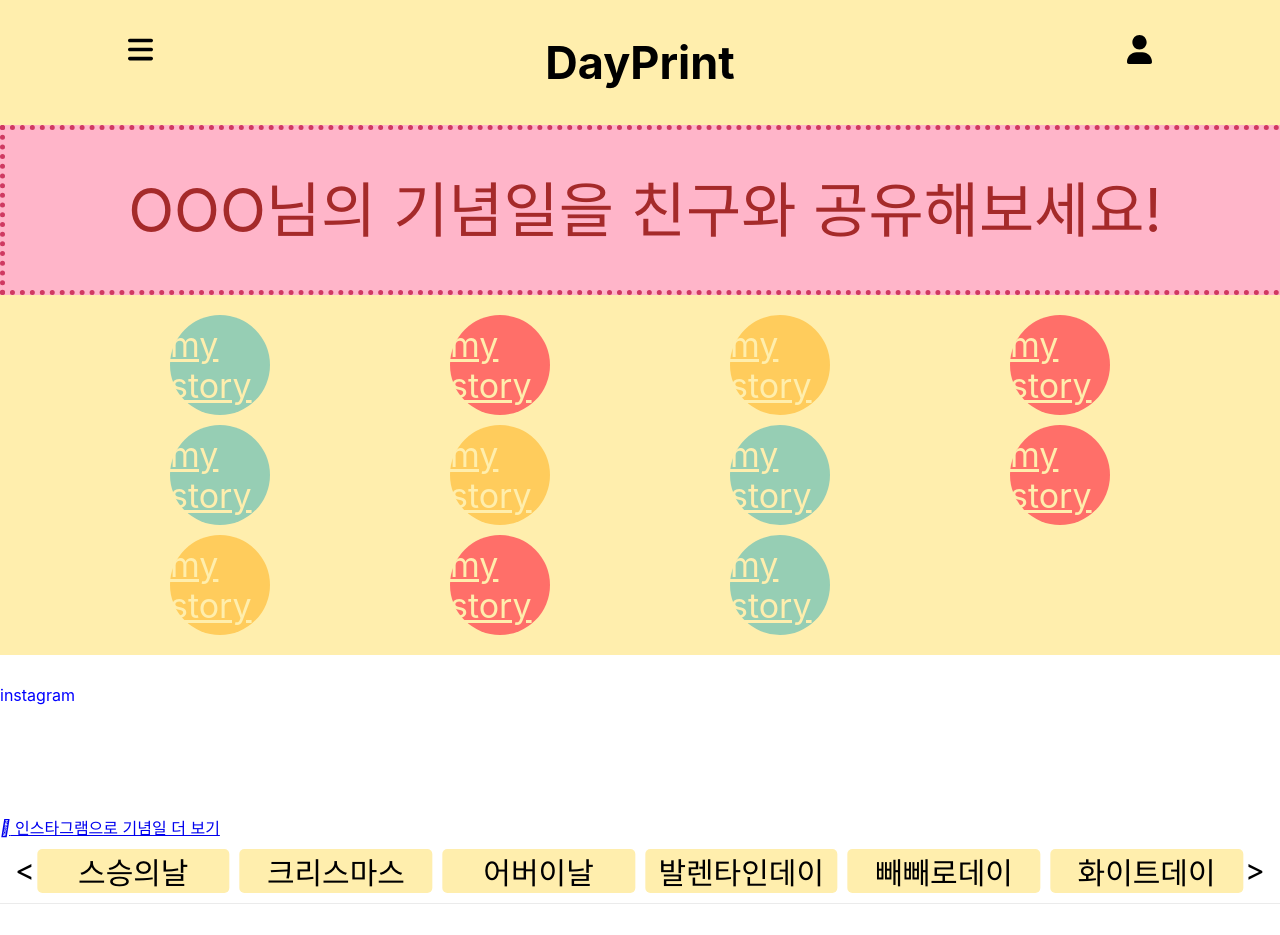
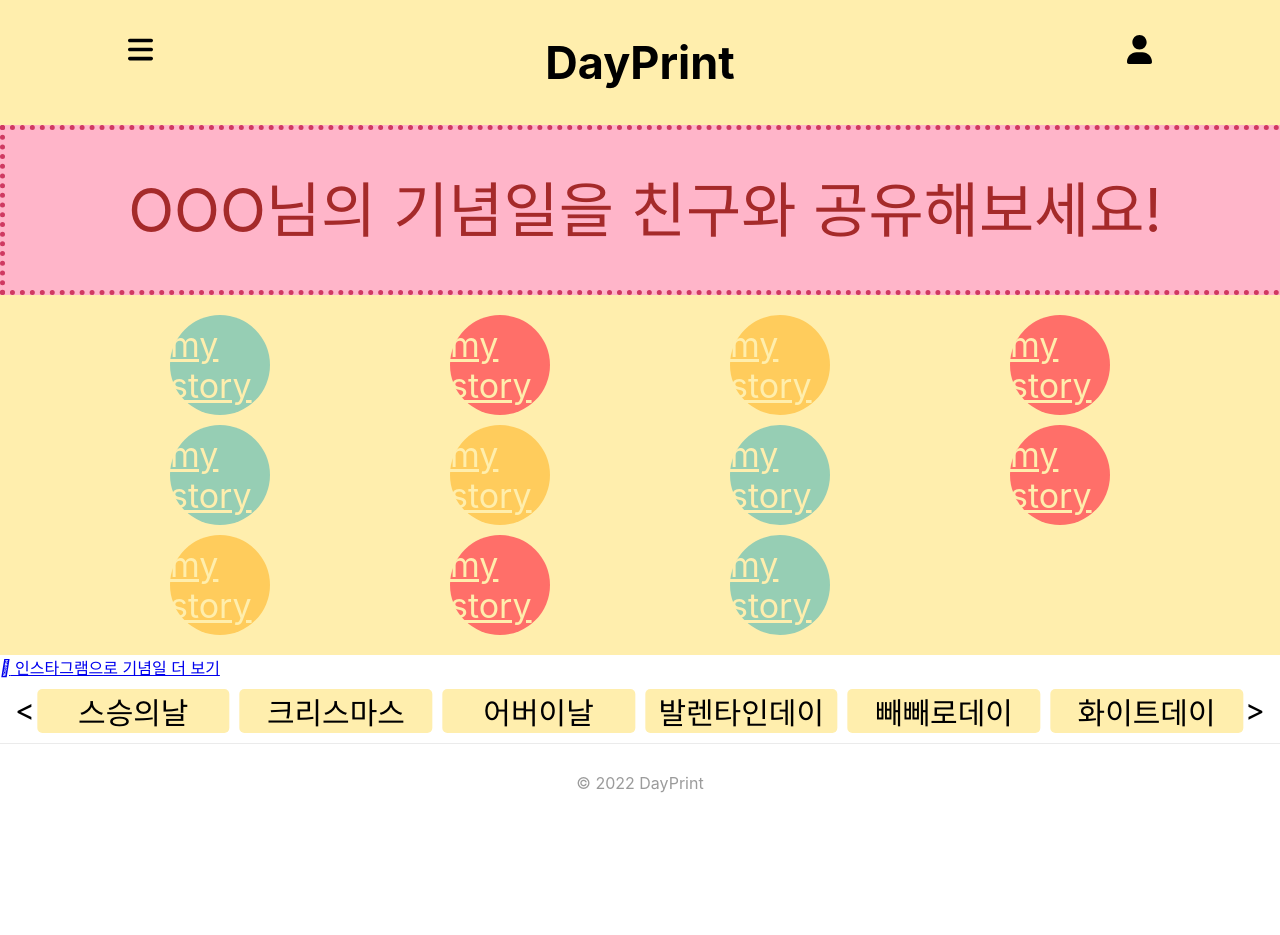
Before and after one commit to DayPrint/DayPrint_Frontend, a React (Create React App) app: page / in a window 1280 px wide. Shown: the top 935 px of the page. After the commit the page ends 822 px from the top, so only its background shows below. Built offline with nearby package versions, Linux system fonts and the light colour scheme; a web font is replaced by a local one.

Commit message:
인스타 div 주석

```diff
--- a/src/component/MainPage.js
+++ b/src/component/MainPage.js
@@ -24,7 +24,7 @@ const MainPage = () => {
         <div><a href="/post">my story</a></div>
         <div><a href="/post">my story</a></div>
       </div>
-      <div className="Instagram">instagram</div>
+      {/* <div className="Instagram">instagram</div> */}
       <Footer />
     </div>
   )
```
